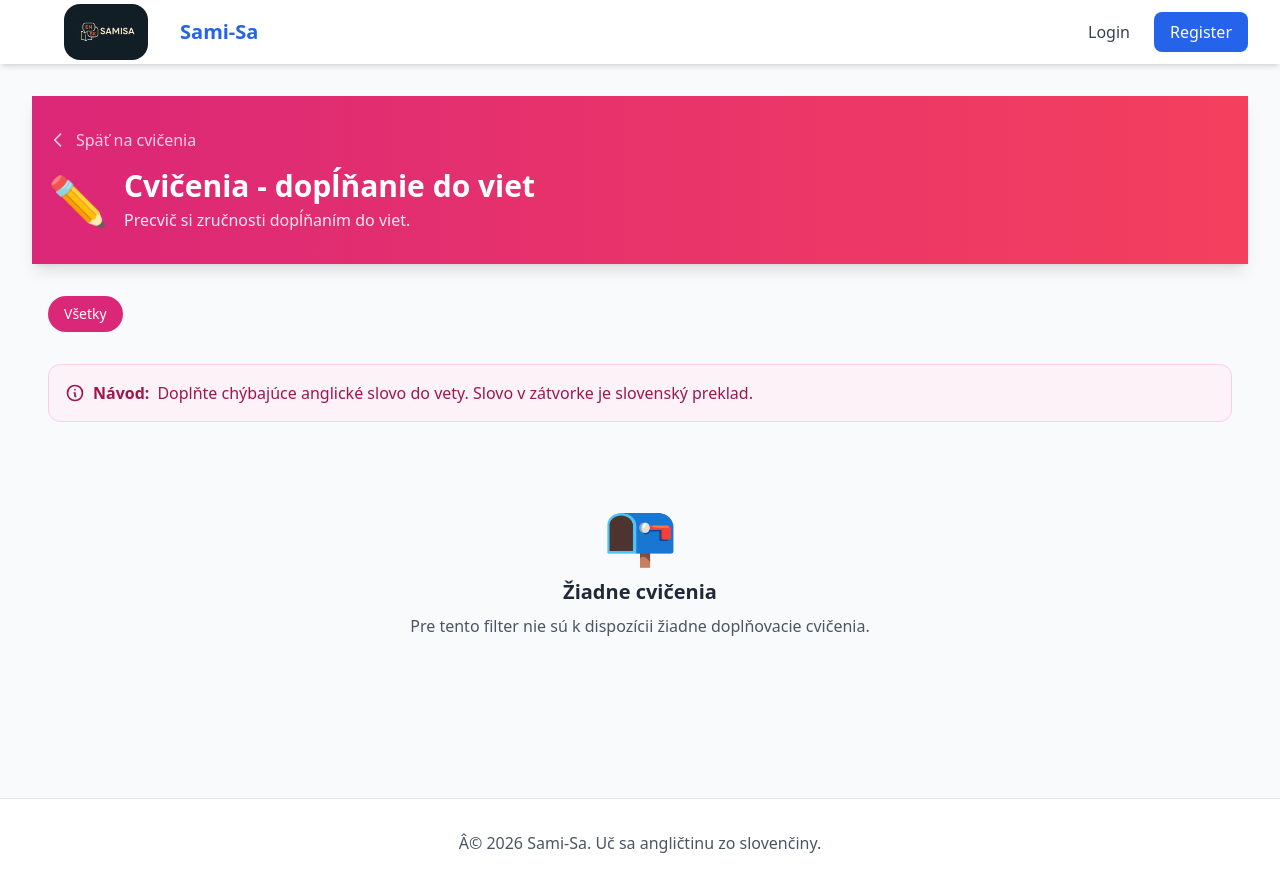
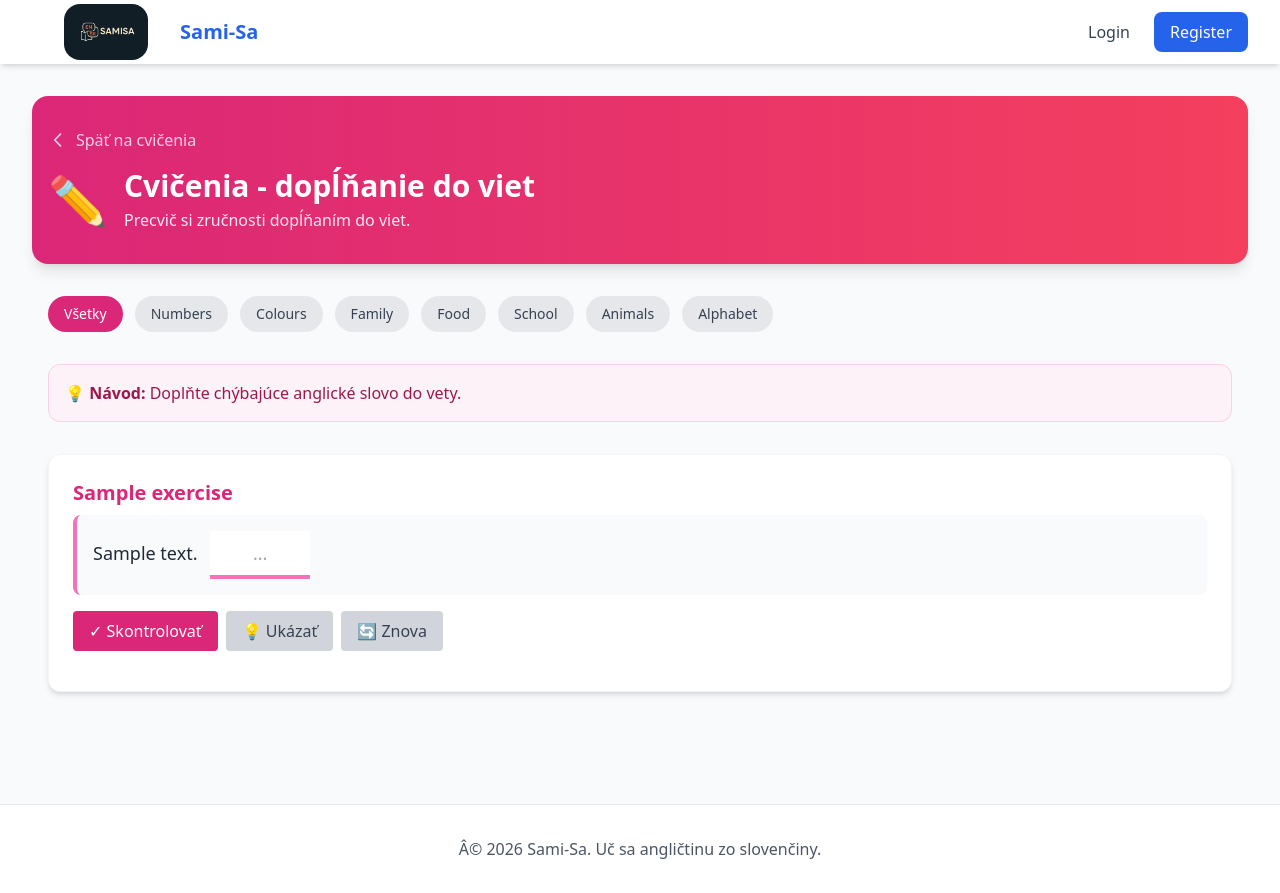
Before and after one commit to oleksandr-code-p/Sami-Sa, a Django app: page /exercises/completion/ in a window 1280 px wide. Before the commit the page ends 853 px from the top, so only its background shows below. Run offline with Django 5.2, Linux system fonts and the light colour scheme; data comes from the database, SQL or seed files in the repository; tables that the repository leaves empty hold one stand-in row (values such as "Sample post"); parts of the project's set-up code (start-up, migrations or seed data) failed here and were passed over; some libraries are stand-ins or nearby versions.

Commit message:
almost finished

```diff
--- a/exercises/migrations/cooked.py
+++ b/exercises/migrations/cooked.py
@@ -125,7 +125,7 @@
 
     number_sentences = [
         ('Mám jeden dom.', 'I have one house.', 'dom = house'),
-        ('Vidím dva autá.', 'I see two cars.', 'autá = cars'),
+        ('Vidím dve autá.', 'I see two cars.', 'autá = cars'),
         ('Mám tri jablká.', 'I have three apples.', 'jablká = apples'),
         ('Je tu päť detí.', 'There are five children here.', 'deti = children'),
         ('Mám desať rokov.', 'I am ten years old.', 'rokov = years old'),
@@ -998,8 +998,8 @@
     for i, (sentence, missing, hint) in enumerate(alphabet_completions):
         Sentence_Completion.objects.create(
             exercise=completion_exercise,
-            english_sentence=sentence,
-            missing_word=missing,
+            sentence=sentence,          # ✅ CORRECT
+            correct_answer=missing,     # ✅ CORRECT
             hint=hint,
         )
 
--- a/exercises/views.py
+++ b/exercises/views.py
@@ -41,12 +41,17 @@
 # --------------------------------------------------
 # LIST OF MULTIPLE CHOICE EXERCISES
 # --------------------------------------------------
+# ...existing code...
+
 def Exercise_Choice_list(request):
-    queryset = Exercise_Choice.objects.select_related("exercise")
-    exercise_choice = filter_exercises(request, queryset)
+    queryset = Exercise.objects.filter(exercise_type='multiple_choice').prefetch_related('choices')
+
+    lesson_type = request.GET.get("lesson_type")
+    if lesson_type:
+        queryset = queryset.filter(lesson_type=lesson_type)
 
     context = {
-        'exercise_choice': exercise_choice,
+        'exercises': queryset,
         'lesson_type': LESSON_TYPES,
         'page_title': 'Cvičenia - výber správnej odpovede',
         'overview': 'Precvič si zručnosti výberom odpovede.',
@@ -148,21 +153,37 @@
 # --------------------------------------------------
 # LIST OF SENTENCE COMPLETION
 # --------------------------------------------------
+# ...existing code...
+
+# ...existing code...
+
 def Sentence_Completion_list(request):
-    queryset = Sentence_Completion.objects.select_related("exercise")
-    completions = filter_exercises(request, queryset)
+    completions = Sentence_Completion.objects.select_related("exercise")
 
-    for completion in completions:
-        completion.sentence_parts = completion.english_sentence.split("__")
+    lesson_type = request.GET.get("lesson_type")
+    if lesson_type:
+        completions = completions.filter(exercise__lesson_type=lesson_type)
 
     context = {
-        'sentence': completions,
-        'lesson_type': LESSON_TYPES,
+        'completions': completions,
+        'lesson_types': LESSON_TYPES,
         'page_title': 'Cvičenia - dopĺňanie do viet',
         'overview': 'Precvič si zručnosti dopĺňaním do viet.',
     }
 
     return render(request, 'exercises/sentence_completion_list.html', context)
+
+
+def filter_exercises(request, queryset):
+    lesson_type = request.GET.get("lesson_type")
+    if lesson_type:
+        # For Sentence_Completion, filter by exercise's lesson_type
+        if hasattr(queryset.model, 'exercise'):
+            queryset = queryset.filter(exercise__lesson_type=lesson_type)
+        else:
+            queryset = queryset.filter(lesson_type=lesson_type)
+
+    return queryset
 
 
 # --------------------------------------------------
--- a/templates/exercises/sentence_completion_list.html
+++ b/templates/exercises/sentence_completion_list.html
@@ -6,7 +6,7 @@
 {% block content %}
 {% csrf_token %}
 <!-- Header -->
-<header class="bg-gradient-to-r from-pink-600 to-rose-500 text-white shadow-lg">
+<header class="bg-gradient-to-r from-pink-600 to-rose-500 text-white shadow-lg rounded-2xl">
     <div class="container mx-auto px-4 py-8">
         <a href="{% url 'exercises:exercise_dashboard' %}" class="text-pink-200 hover:text-white transition inline-flex items-center gap-2 mb-4">
             <svg class="w-5 h-5" fill="none" stroke="currentColor" viewBox="0 0 24 24">
@@ -41,219 +41,112 @@
 
     <!-- Instructions -->
     <div class="bg-pink-50 border border-pink-200 rounded-xl p-4 mb-8">
-        <p class="text-pink-800 flex items-center gap-2">
-            <svg class="w-5 h-5" fill="none" stroke="currentColor" viewBox="0 0 24 24">
-                <path stroke-linecap="round" stroke-linejoin="round" stroke-width="2" d="M13 16h-1v-4h-1m1-4h.01M21 12a9 9 0 11-18 0 9 9 0 0118 0z"/>
-            </svg>
-            <strong>Návod:</strong> Doplňte chýbajúce anglické slovo do vety. Slovo v zátvorke je slovenský preklad.
+        <p class="text-pink-800">
+            <strong>💡 Návod:</strong> Doplňte chýbajúce anglické slovo do vety.
         </p>
     </div>
 
-    <!-- Sentence Completion Exercises -->
-    {% regroup completions by exercise as exercise_groups %}
-
-    {% for group in exercise_groups %}
-    <div class="bg-white rounded-xl shadow-md overflow-hidden border border-gray-100 mb-8">
-        <div class="bg-gradient-to-r from-pink-600 to-rose-500 px-6 py-4">
-            <h2 class="text-xl font-bold text-white">{{ group.grouper.title }}</h2>
-            <p class="text-pink-100 text-sm mt-1">{{ group.grouper.question_text }}</p>
-        </div>
-
-        <div class="p-6 space-y-6">
-            {% for completion in group.list %}
-            <div class="completion-card bg-gray-50 rounded-xl p-6 border border-gray-200"
-                 data-correct="{{ completion.missing_word|lower }}"
+    <!-- Exercises -->
+    <div class="space-y-6">
+        {% for completion in completions %}
+        <div class="bg-white rounded-xl shadow-md p-6 border border-gray-100 completion-card"
+             data-correct="{{ completion.sentence|lower }}"
              data-completion-id="{{ completion.id }}">
 
-                <!-- Sentence with blank -->
-                <div class="mb-6">
-                    <p class="text-xl text-gray-800 leading-relaxed">
-                        {% for part in parts %}
-                            {{ part }}
-                            {% if not forloop.last %}
-                            <span class="inline-flex items-center mx-1">
+            <!-- Title -->
+            <h2 class="text-xl font-bold text-pink-600 mb-2">{{ completion.exercise.title }}</h2>
+
+            <!-- Sentence -->
+            <div class="bg-gray-50 p-4 rounded-lg mb-4 border-l-4 border-pink-400">
+                <p class="text-lg text-gray-800">
+                    {{ completion.correct_answer }}
                     <input type="text"
-                                       class="completion-input w-32 sm:w-40 px-3 py-2 border-b-4 border-pink-400 bg-white text-center text-lg font-medium focus:border-pink-600 focus:outline-none transition"
+                           class="completion-input px-3 py-2 border-b-4 border-pink-400 bg-white text-center font-medium focus:outline-none transition ml-2"
                            placeholder="..."
-                                       autocomplete="off">
-                            </span>
-                            {% endif %}
-                        {% endfor %}
+                           autocomplete="off"
+                           style="width: 100px;">
                 </p>
             </div>
 
-                <!-- Hint -->
-                {% if completion.hint %}
-                <div class="mb-4 p-3 bg-amber-50 border border-amber-200 rounded-lg">
-                    <p class="text-amber-800 text-sm">
-                        <strong>💡 Pomôcka:</strong> {{ completion.hint }}
-                    </p>
-                </div>
-                {% endif %}
 
-                <!-- Action buttons -->
-                <div class="flex flex-wrap gap-3">
-                    <button onclick="checkCompletion(this)"
-                            class="px-6 py-2 bg-pink-600 text-white rounded-lg hover:bg-pink-700 transition font-medium check-btn">
-                        Skontrolovať
+            <!-- Buttons -->
+            <div class="flex gap-2 mb-4">
+                <button onclick="checkCompletion(this)" class="px-4 py-2 bg-pink-600 text-white rounded hover:bg-pink-700 font-medium check-btn">
+                    ✓ Skontrolovať
                 </button>
-                    <button onclick="showCompletionAnswer(this)"
-                            class="px-4 py-2 bg-gray-200 text-gray-700 rounded-lg hover:bg-gray-300 transition">
-                        Ukázať odpoveď
+                <button onclick="showAnswer(this)" class="px-4 py-2 bg-gray-300 text-gray-700 rounded hover:bg-gray-400">
+                    💡 Ukázať
                 </button>
-                    <button onclick="resetCompletion(this)"
-                            class="px-4 py-2 bg-gray-200 text-gray-700 rounded-lg hover:bg-gray-300 transition">
-                        <svg class="w-5 h-5" fill="none" stroke="currentColor" viewBox="0 0 24 24">
-                            <path stroke-linecap="round" stroke-linejoin="round" stroke-width="2" d="M4 4v5h.582m15.356 2A8.001 8.001 0 004.582 9m0 0H9m11 11v-5h-.581m0 0a8.003 8.003 0 01-15.357-2m15.357 2H15"/>
-                        </svg>
+                <button onclick="resetForm(this)" class="px-4 py-2 bg-gray-300 text-gray-700 rounded hover:bg-gray-400">
+                    🔄 Znova
                 </button>
             </div>
 
             <!-- Feedback -->
-                <div class="feedback-area hidden mt-4 p-4 rounded-lg"></div>
+            <div class="feedback-area hidden p-4 rounded text-center font-bold"></div>
         </div>
+        {% empty %}
+        <p class="text-center text-gray-600 py-8">Žiadne cvičenia</p>
         {% endfor %}
     </div>
-    </div>
-    {% empty %}
-    <div class="text-center py-12">
-        <div class="text-6xl mb-4">📭</div>
-        <h3 class="text-xl font-bold text-gray-800 mb-2">Žiadne cvičenia</h3>
-        <p class="text-gray-600">Pre tento filter nie sú k dispozícii žiadne doplňovacie cvičenia.</p>
-    </div>
-    {% endfor %}
-
-    <!-- Pagination -->
-    {% if completions.has_other_pages %}
-    <nav class="mt-8 flex justify-center">
-        <ul class="flex items-center gap-2">
-            {% if completions.has_previous %}
-            <li>
-                <a href="?page={{ completions.previous_page_number }}{% if request.GET.lesson_type %}&lesson_type={{ request.GET.lesson_type }}{% endif %}"
-                   class="px-4 py-2 bg-white border border-gray-300 rounded-lg hover:bg-gray-50 transition">
-                    Predchádzajúca
-                </a>
-            </li>
-            {% endif %}
-
-            <li class="px-4 py-2 bg-pink-600 text-white rounded-lg">
-                {{ completions.number }} / {{ completions.paginator.num_pages }}
-            </li>
-
-            {% if completions.has_next %}
-            <li>
-                <a href="?page={{ completions.next_page_number }}{% if request.GET.lesson_type %}&lesson_type={{ request.GET.lesson_type }}{% endif %}"
-                   class="px-4 py-2 bg-white border border-gray-300 rounded-lg hover:bg-gray-50 transition">
-                    Ďalšia
-                </a>
-            </li>
-            {% endif %}
-        </ul>
-    </nav>
-    {% endif %}
 </div>
 
 <script>
 function checkCompletion(button) {
     const card = button.closest('.completion-card');
-    const correctAnswer = card.dataset.correct;
+    const correct = card.dataset.correct;
     const input = card.querySelector('.completion-input');
-    const feedbackArea = card.querySelector('.feedback-area');
+    const feedback = card.querySelector('.feedback-area');
 
-    const userAnswer = input.value.trim().toLowerCase();
+    const answer = input.value.trim().toLowerCase();
 
-    feedbackArea.classList.remove('hidden', 'bg-green-100', 'bg-red-100', 'bg-amber-100', 'text-green-800', 'text-red-800', 'text-amber-800');
+    feedback.classList.remove('hidden', 'bg-green-100', 'bg-red-100', 'text-green-800', 'text-red-800');
 
-    if (userAnswer.length === 0) {
-        feedbackArea.classList.add('bg-amber-100', 'text-amber-800');
-        feedbackArea.innerHTML = '⚠️ Najprv doplňte chýbajúce slovo.';
-        input.focus();
+    if (!answer) {
+        feedback.classList.add('bg-yellow-100', 'text-yellow-800');
+        feedback.textContent = '⚠️ Napíšte odpoveď';
         return;
     }
 
-    if (userAnswer === correctAnswer) {
-        feedbackArea.classList.add('bg-green-100', 'text-green-800');
-        feedbackArea.innerHTML = '✅ <strong>Správne!</strong> Výborne!';
-
-        input.classList.remove('border-pink-400');
-        input.classList.add('border-green-500', 'bg-green-100', 'text-green-800');
+    if (answer === correct) {
+        feedback.classList.add('bg-green-100', 'text-green-800');
+        feedback.textContent = '✅ Správne! Výborne!';
         input.disabled = true;
-
         button.disabled = true;
-        button.classList.add('opacity-50', 'cursor-not-allowed');
     } else {
-        feedbackArea.classList.add('bg-red-100', 'text-red-800');
-        feedbackArea.innerHTML = '❌ <strong>Nesprávne.</strong> Skúste znova!';
-
-        input.classList.add('border-red-500', 'bg-red-50');
-        input.classList.add('animate-shake');
-
-        setTimeout(() => {
-            input.classList.remove('border-red-500', 'bg-red-50', 'animate-shake');
-        }, 500);
-
-        input.select();
+        feedback.classList.add('bg-red-100', 'text-red-800');
+        feedback.textContent = '❌ Zle. Skúste znova.';
+        input.value = '';
     }
 }
 
-function showCompletionAnswer(button) {
+function showAnswer(button) {
     const card = button.closest('.completion-card');
-    const correctAnswer = card.dataset.correct;
     const input = card.querySelector('.completion-input');
-    const feedbackArea = card.querySelector('.feedback-area');
-
-    feedbackArea.classList.remove('hidden', 'bg-green-100', 'bg-red-100', 'bg-amber-100');
-    feedbackArea.classList.add('bg-blue-100', 'text-blue-800');
-    feedbackArea.innerHTML = `📖 <strong>Správna odpoveď:</strong> ${correctAnswer}`;
-
-    input.value = correctAnswer;
-    input.classList.remove('border-pink-400');
-    input.classList.add('border-blue-500', 'bg-blue-50');
+    const correct = card.dataset.correct;
+    input.value = correct;
 }
 
-function resetCompletion(button) {
+function resetForm(button) {
     const card = button.closest('.completion-card');
     const input = card.querySelector('.completion-input');
-    const feedbackArea = card.querySelector('.feedback-area');
+    const feedback = card.querySelector('.feedback-area');
     const checkBtn = card.querySelector('.check-btn');
 
     input.value = '';
     input.disabled = false;
-    input.classList.remove('border-green-500', 'bg-green-100', 'text-green-800', 'border-blue-500', 'bg-blue-50');
-    input.classList.add('border-pink-400');
-
-    feedbackArea.classList.add('hidden');
-
+    feedback.classList.add('hidden');
     checkBtn.disabled = false;
-    checkBtn.classList.remove('opacity-50', 'cursor-not-allowed');
-
     input.focus();
 }
 
-// Allow Enter key to submit
-document.addEventListener('DOMContentLoaded', function() {
+// Enter key submits
 document.querySelectorAll('.completion-input').forEach(input => {
-        input.addEventListener('keypress', function(e) {
+    input.addEventListener('keypress', e => {
         if (e.key === 'Enter') {
-                const card = this.closest('.completion-card');
-                const checkBtn = card.querySelector('.check-btn');
-                if (!checkBtn.disabled) {
-                    checkCompletion(checkBtn);
-                }
+            input.closest('.completion-card').querySelector('.check-btn').click();
         }
     });
 });
-});
 </script>
-
-<style>
-@keyframes shake {
-    0%, 100% { transform: translateX(0); }
-    25% { transform: translateX(-5px); }
-    75% { transform: translateX(5px); }
-}
-.animate-shake {
-    animation: shake 0.3s ease-in-out;
-}
-</style>
 {% endblock %}
```
Also changed, not shown: exercises/models.py (+6 -5 lines), templates/exercises/exercise_choice_list.html (+33 -20 lines), exercises/migrations/0001_rename_english_sentence_sentence_completion_correct_answer_and_more.py (added). Lines whose indentation alone changed are shown as unchanged.
